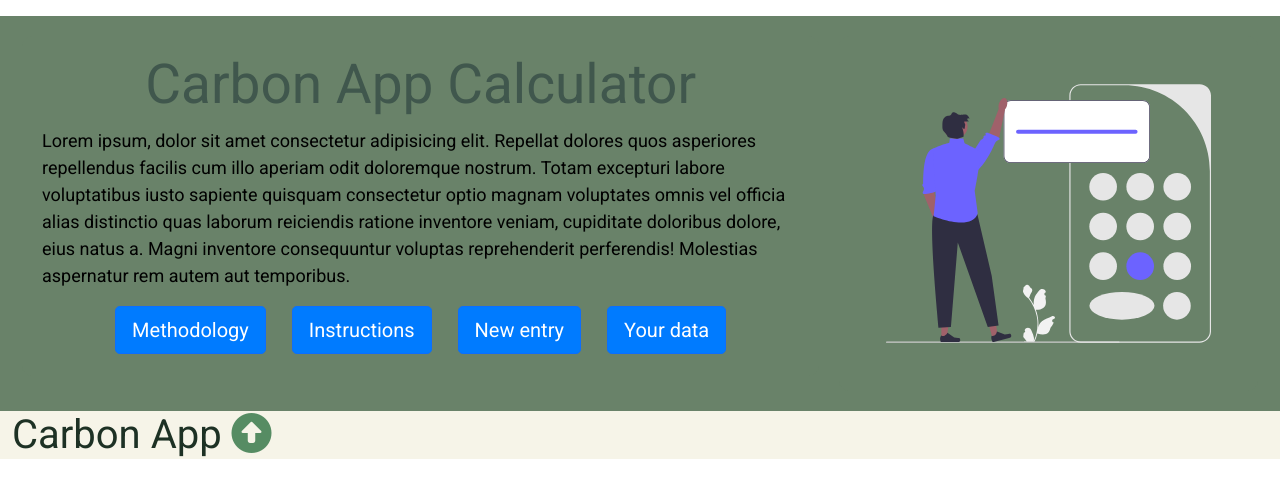
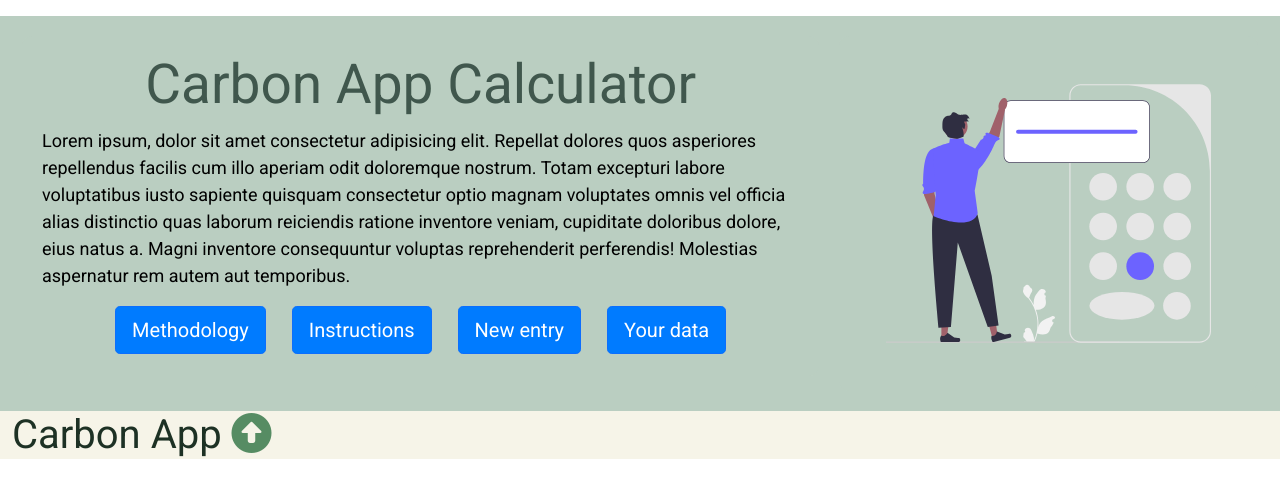
Before and after one commit to LineBirkelid/carbon_app_2023, a Flask app: page /carbon_app in a window 1280 px wide. Shown: the part 176-674 px from the top of the page. Run offline with Flask 2, Linux system fonts and the light colour scheme; some libraries are stand-ins or nearby versions.

Commit message:
Update carbon_app.css

```diff
--- a/capp/static/carbon_app.css
+++ b/capp/static/carbon_app.css
@@ -17,16 +17,16 @@ p {
   }
   /* Section header */
   .section_header_carbon_app {
-    background-color:#698269;
+    background-color:#BACEC1;
   }
   .header_carbon_app {
     display: flex;
     align-items: start;
-    background: #698269;
+    background: #BACEC1;
   }
   .header_carbon_app .box {
     flex: 1;
-    background: #698269;
+    background: #BACEC1;
     color: #000;
     border-radius: 10px;
     margin: 20px 10px;
```
